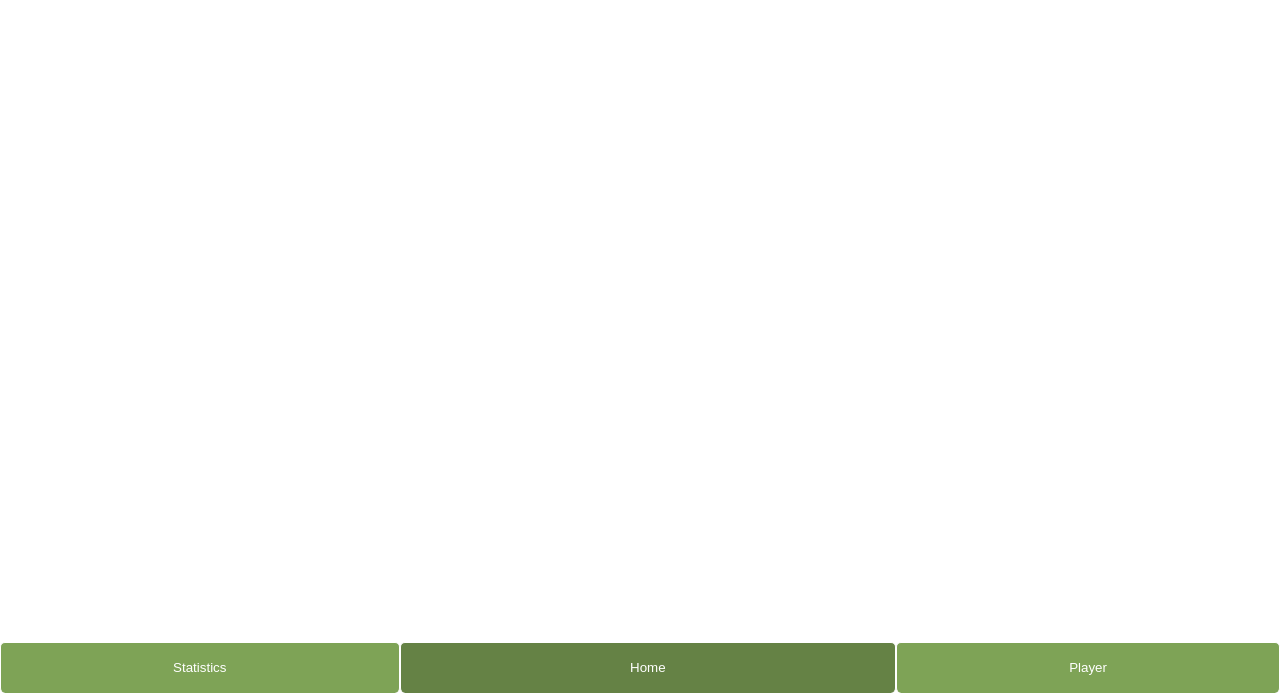
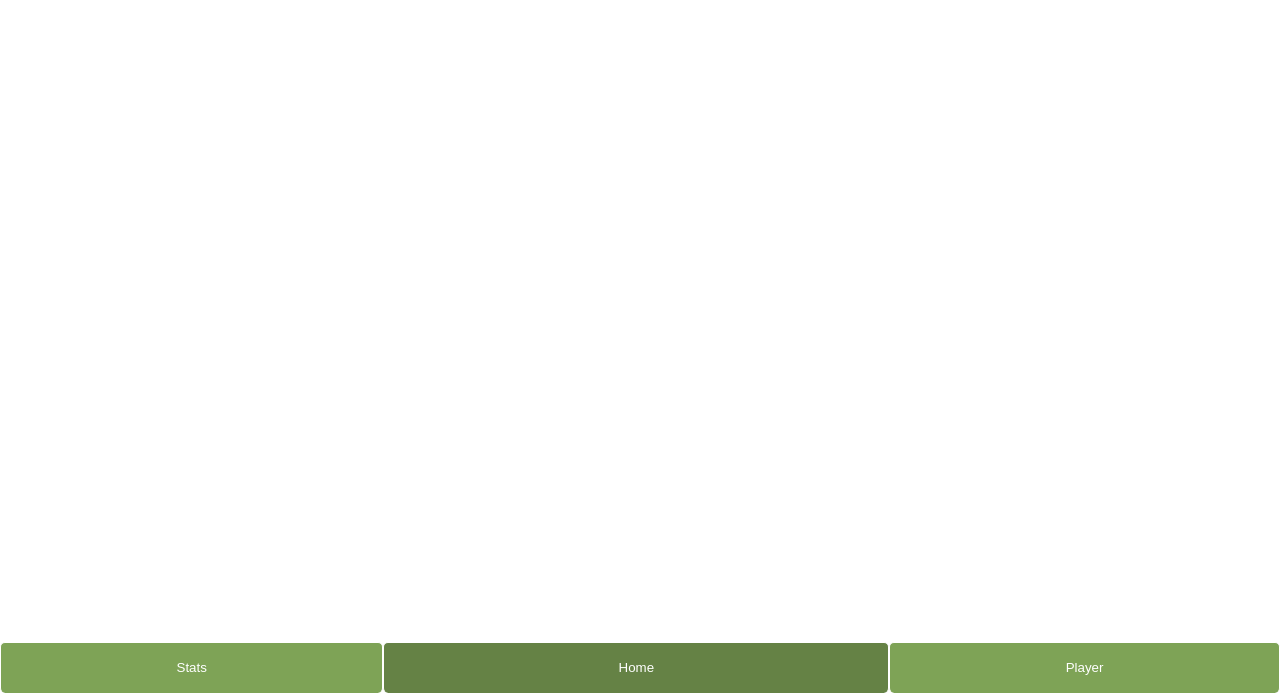
Before and after one commit to Agenor2512/Clicker-Monster, a plain HTML site: page index.html in a window 1280 px wide. Shown: the part 107-800 px from the top of the page. Drawn offline with Linux system fonts and the light colour scheme.

Commit message:
Tried to fix the stat button size

```diff
--- a/index.html
+++ b/index.html
@@ -29,7 +29,7 @@
     <footer>
         <nav>
             <ul>
-                <button id="statistics"><a href="#">Statistics</a></button>
+                <button id="statistics"><a href="#">Stats</a></button>
                 <button class="selected" id="home"><a href="#">Home</a></button>
                 <button id="player"><a href="#">Player</a></button>
             </ul>
```
Also changed, not shown: style.css (line endings or trailing spaces).
